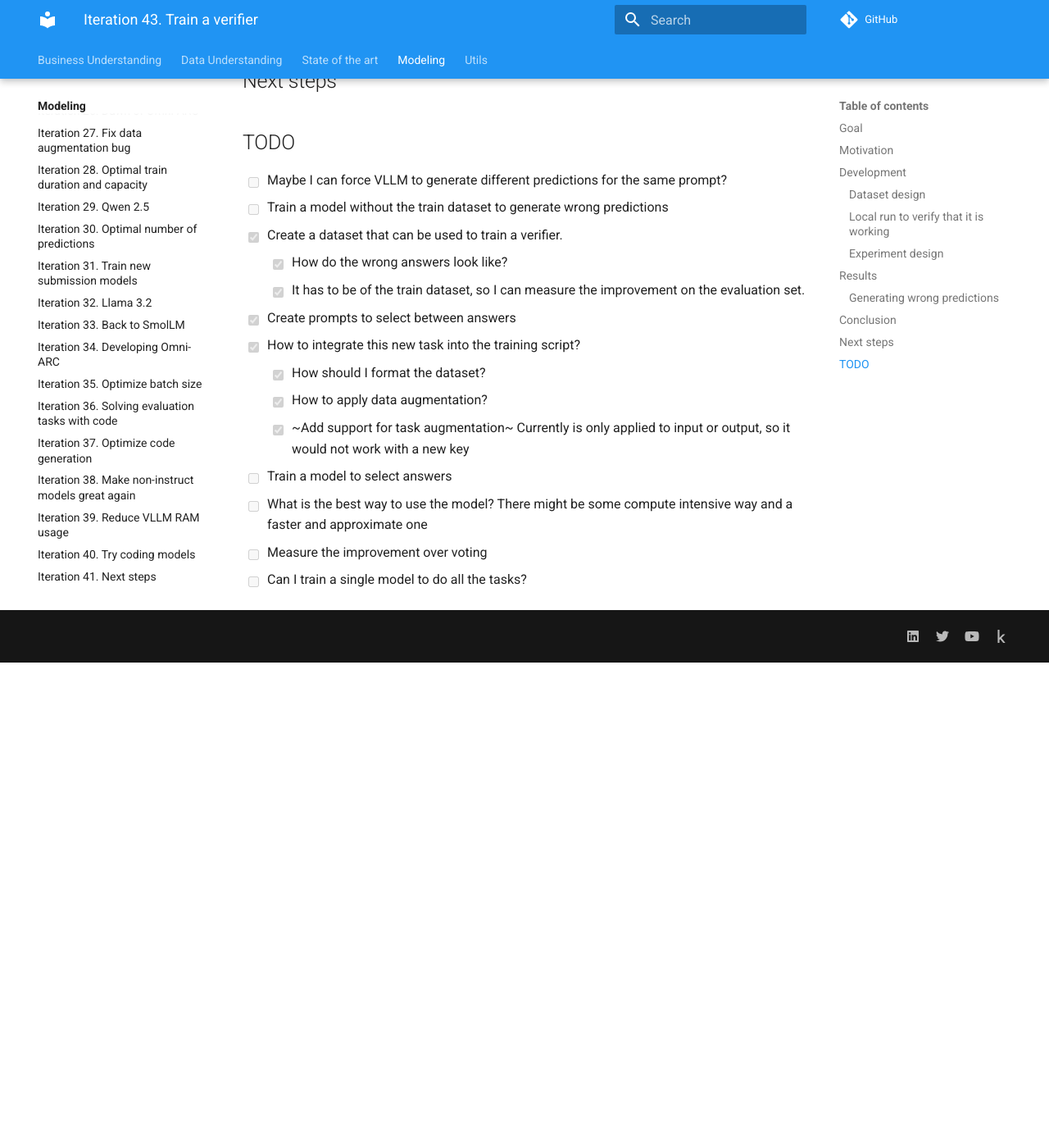
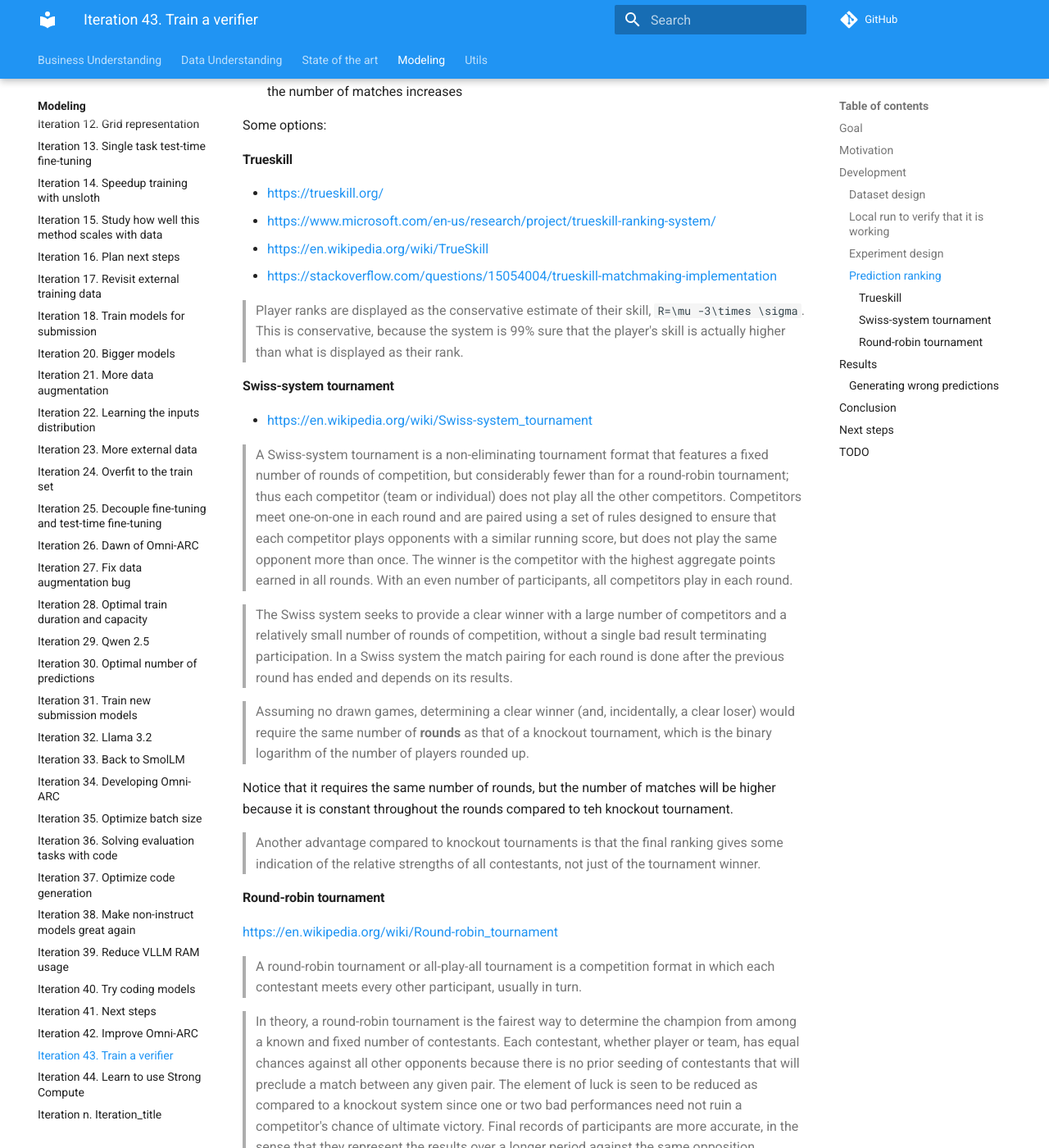
Before and after one commit to zhengjunyao-work/arc24, an MkDocs documentation site: the page built from docs/modeling/Iteration_43_train_a_verifier.md, in a window 1280 px wide and 1400 px high, scrolled down 1777 px. Shown: the whole window at 82% size. Built offline with MkDocs 1.6.1 and Material for MkDocs 9.7.7, drawn with Linux system fonts in a browser that asks for light colours; comment, search, counter and statistics services are not loaded; before the commit the page ends 2585 px from its top, so only the background shows below that; some of the changed text lies outside the part shown.

Commit message:
updated documentation

```diff
--- a/docs/modeling/Iteration_43_train_a_verifier.md
+++ b/docs/modeling/Iteration_43_train_a_verifier.md
@@ -74,6 +74,61 @@
 F.e. the model `20240921_optimal_train_duration/05_LoRA-032-Qwen2-0.5B-Instruct_lr1e-4_4e4steps_2gpus_8192msl/checkpoint-40000` could be
 a good candidate.
 
+### Prediction ranking
+
+What is the best ranking system to find the top k players among a group of n players?
+
+This are the requirements:
+
+- The matches are 1vs1
+- The system should be as efficient as possible, it should work with the minimun number of matches
+- The system should be robust to unexpected results, there is some randomness in the results of the matches
+- Ideally the system will allocate the matches to extract the most information from the result
+- There could be some level of uncertainty in the results that should decrease if the budget for the number of matches increases
+
+Some options:
+
+#### Trueskill
+
+- <https://trueskill.org/>
+- <https://www.microsoft.com/en-us/research/project/trueskill-ranking-system/>
+- <https://en.wikipedia.org/wiki/TrueSkill>
+- <https://stackoverflow.com/questions/15054004/trueskill-matchmaking-implementation>
+
+> Player ranks are displayed as the conservative estimate of their skill, `R=\mu -3\times \sigma`. This is conservative, because the system is 99% sure that the player's skill is actually higher than what is displayed as their rank.
+
+#### Swiss-system tournament
+
+- <https://en.wikipedia.org/wiki/Swiss-system_tournament>
+
+> A Swiss-system tournament is a non-eliminating tournament format that features a fixed number of rounds of competition, but considerably fewer than for a round-robin tournament; thus each competitor (team or individual) does not play all the other competitors. Competitors meet one-on-one in each round and are paired using a set of rules designed to ensure that each competitor plays opponents with a similar running score, but does not play the same opponent more than once. The winner is the competitor with the highest aggregate points earned in all rounds. With an even number of participants, all competitors play in each round.
+
+<!--- --->
+
+> The Swiss system seeks to provide a clear winner with a large number of competitors and a relatively small number of rounds of competition, without a single bad result terminating participation. In a Swiss system the match pairing for each round is done after the previous round has ended and depends on its results.
+
+<!--- --->
+
+> Assuming no drawn games, determining a clear winner (and, incidentally, a clear loser) would require the same number of **rounds** as that of a knockout tournament, which is the binary logarithm of the number of players rounded up.
+
+Notice that it requires the same number of rounds, but the number of matches will be higher because it is constant throughout the rounds compared to teh knockout tournament.
+
+> Another advantage compared to knockout tournaments is that the final ranking gives some indication of the relative strengths of all contestants, not just of the tournament winner.
+
+#### Round-robin tournament
+
+<https://en.wikipedia.org/wiki/Round-robin_tournament>
+
+> A round-robin tournament or all-play-all tournament is a competition format in which each contestant meets every other participant, usually in turn.
+
+<!--- --->
+
+> In theory, a round-robin tournament is the fairest way to determine the champion from among a known and fixed number of contestants. Each contestant, whether player or team, has equal chances against all other opponents because there is no prior seeding of contestants that will preclude a match between any given pair. The element of luck is seen to be reduced as compared to a knockout system since one or two bad performances need not ruin a competitor's chance of ultimate victory. Final records of participants are more accurate, in the sense that they represent the results over a longer period against the same opposition.
+
+<!--- --->
+
+> Round-robins can suffer from being too long compared to other tournament types, and with later scheduled games potentially not having any substantial meaning. They may also require tie-breaking procedures.
+
 ## Results
 
 ### Generating wrong predictions
@@ -98,7 +156,7 @@
   - [x] How should I format the dataset?
   - [x] How to apply data augmentation?
   - [x] ~Add support for task augmentation~ Currently is only applied to input or output, so it would not work with a new key
-- [ ] Train a model to select answers
+- [x] Train a model to select answers
 - [ ] What is the best way to use the model? There might be some compute intensive way and a faster and approximate one
 - [ ] Measure the improvement over voting
 - [ ] Can I train a single model to do all the tasks?
```
Also changed, not shown: other parts of docs/modeling/Iteration_43_train_a_verifier.md (+3 -0 lines), docs/modeling/Iteration_44_learn_to_use_strong_compute.md (+11 -0 lines), 1 other file.
